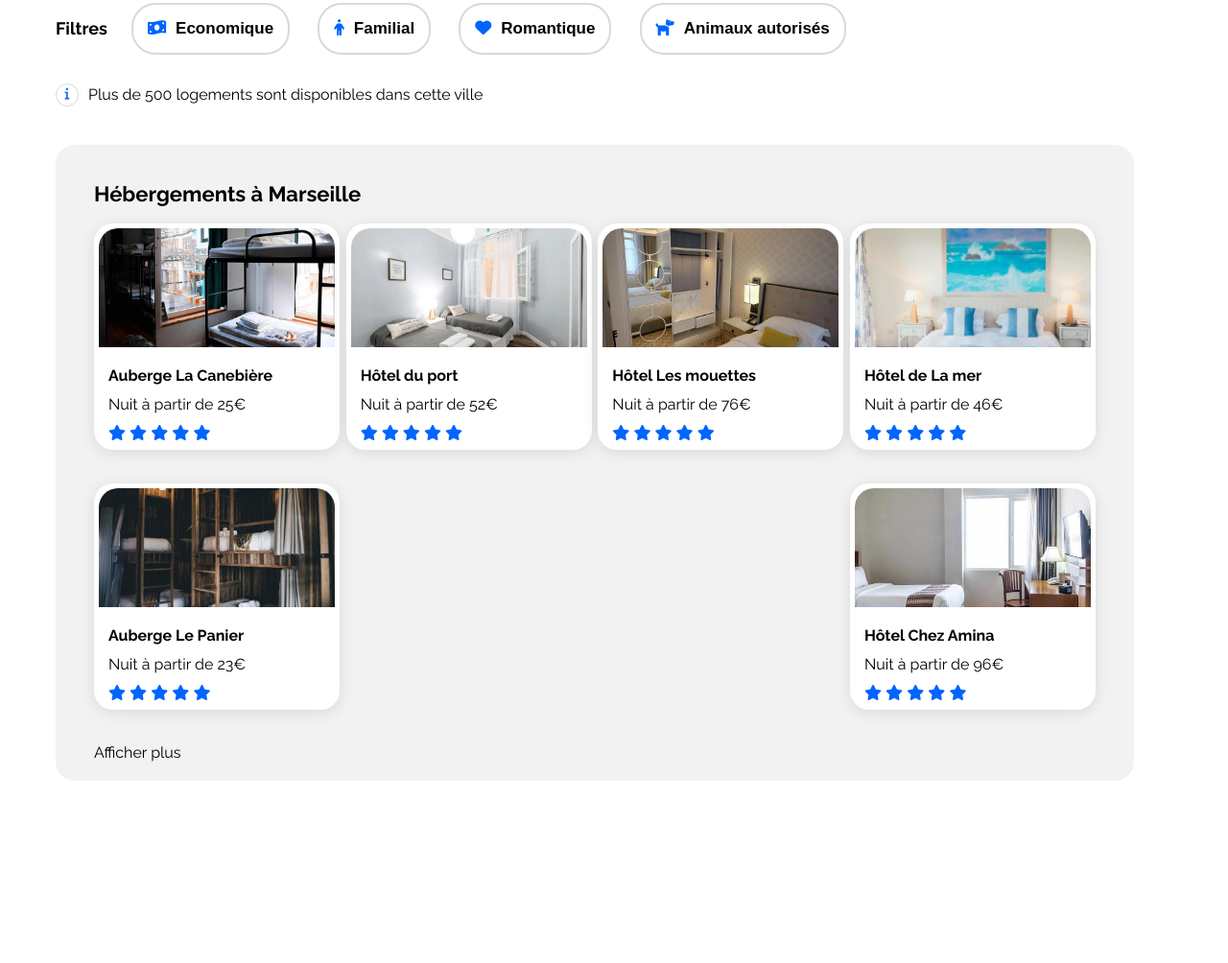
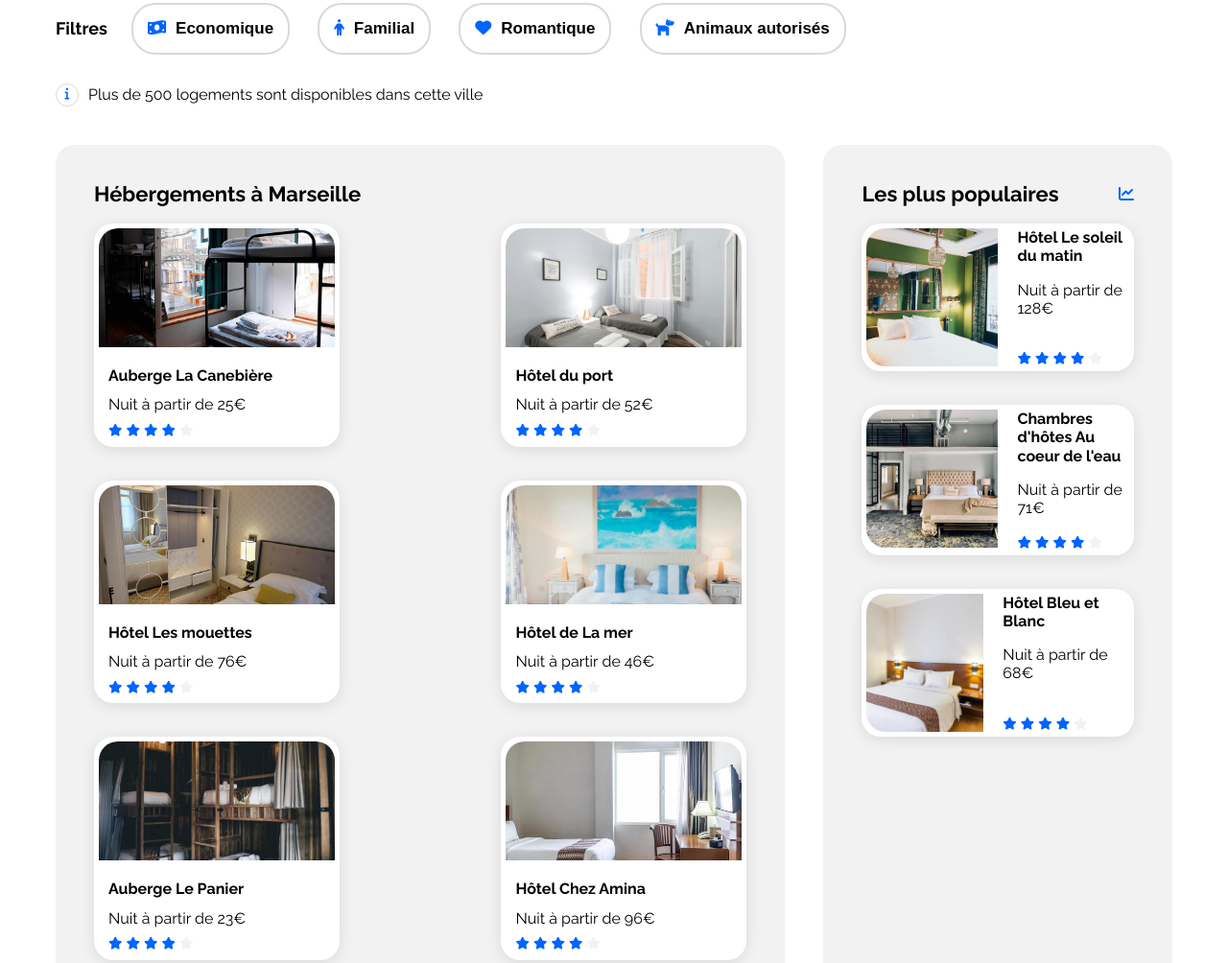
Before and after one commit to CDS-Annabelle/Booki, a plain HTML site: page index.html in a window 1280 px wide. Shown: the part 282-1286 px from the top of the page at 96% size. Before the commit the page ends 1104 px from the top, so only its background shows below. Drawn offline with Linux system fonts and the light colour scheme.

Commit message:
dev populaire

```diff
--- a/css/style.css
+++ b/css/style.css
@@ -230,3 +230,79 @@ div.container{
     padding: 0px 10px 5px 10px;
     line-height: 0.6em;
 }
+
+/* populaire */
+
+div.card-populaire{
+    display: flex;
+    flex-direction: column;
+    justify-content: space-between;
+}
+
+section.populaire {
+    flex:1;
+    background: #F2F2F2;
+    border-radius: 20px;
+    padding: 20px 40px;
+}
+
+.head-populaire{
+    display:flex;
+    justify-content: space-between;
+}
+
+.chart-icone {
+    display: flex;
+    align-items: center;
+}
+
+article.card-populaire{
+    background-color: #fff;
+    border-radius: 20px;
+    padding: 5px;
+    margin-bottom:35px;
+}
+
+article.card-populaire img {
+    width: 137px;
+    height: 144px;
+    border-radius: 20px 0px 0px 20px;
+    object-fit: cover;
+    display: flex;
+    object-position: center;
+}
+
+.content-populaire{
+    display:flex;
+}
+
+.description-populaire {
+    padding-left : 20px;
+    padding-left: 20px;
+    display: flex;
+    flex-direction: column;
+}
+
+h3.populaire{
+    margin: 0;
+}
+
+/* star*/
+i.fa-solid.fa-star.blue{
+    color: #0065FC;
+    font-size:0.8em;
+}
+
+i.fa-solid.fa-star.grey{
+    color: #F2F2F2;
+    font-size:0.8em;
+}
+
+.star {
+    margin-top :auto;
+}
+
+.more{
+    font-weight: 700;
+    font-size: 1.125em;
+}
--- a/index.html
+++ b/index.html
@@ -45,7 +45,6 @@
                 </div>
                 <p class="info"><i class="fa-solid fa-info"></i>Plus de 500 logements sont disponibles dans cette ville</p>
             </div>
-            <section>
                 <div id="hebergement">
                     <section class="marseille">
                             <h2>Hébergements à Marseille</h2>
@@ -138,9 +137,66 @@
                             <div class="more">Afficher plus</div>
             </section>
 
-            <section>
+            <section class="populaire">
+                <div class="head-populaire">
+                    <h2 class="populaire">Les plus populaires</h2>
+                    <div class="chart-icone"><i class="fa-solid fa-chart-line"></i></div>
+                </div>
+                    <div class="card-populaire">
+                            <article class="card-populaire">
+                                <div class="content-populaire">
+                                    <img src="images/hebergements/4_small/emile-guillemot-Bj_rcSC5XfE-unsplash.jpg" alt="Hôtel Le soleil du matin Marseille">
+                                    <div class="description-populaire">
+                                        <div>
+                                            <h3 class="populaire">Hôtel Le soleil du matin</h3>
+                                            <p>Nuit à partir de 128€</p>
+                                        </div>
+                                        <div class="star">
+                                            <i class="fa-solid fa-star blue"></i>
+                                            <i class="fa-solid fa-star blue"></i>
+                                            <i class="fa-solid fa-star blue"></i>
+                                            <i class="fa-solid fa-star blue"></i>
+                                            <i class="fa-solid fa-star grey"></i>
+                                        </div>
+                                    </div>
+                                </div>
+                            </article>
+                            <article class="card-populaire">
+                                <div class="content-populaire">
+                                    <img src="images/hebergements/4_small/aw-creative-VGs8z60yT2c-unsplash.jpg" alt="Chambres d'hôtes Au coeur de l'eau  Marseille">
+                                    <div class="description-populaire">
+                                        <h3 class="populaire">Chambres d'hôtes Au coeur de l'eau </h3>
+                                        <p>Nuit à partir de 71€</p>
+                                        <div class="star">
+                                            <i class="fa-solid fa-star blue"></i>
+                                            <i class="fa-solid fa-star blue"></i>
+                                            <i class="fa-solid fa-star blue"></i>
+                                            <i class="fa-solid fa-star blue"></i>
+                                            <i class="fa-solid fa-star grey"></i>
+                                        </div>
+                                    </div>
+                                </div>
+                            </article>
+                            <article class="card-populaire">
+                                <div class="content-populaire">
+                                    <img src="images/hebergements/4_small/febrian-zakaria-sjvU0THccQA-unsplash.jpg" alt="Hôtel Bleu et Blanc Marseille">
+                                    <div class="description-populaire">
+                                        <h3 class="populaire">Hôtel Bleu et Blanc</h3>
+                                        <p>Nuit à partir de 68€</p>
+                                        <div class="star">
+                                            <i class="fa-solid fa-star blue"></i>
+                                            <i class="fa-solid fa-star blue"></i>
+                                            <i class="fa-solid fa-star blue"></i>
+                                            <i class="fa-solid fa-star blue"></i>
+                                            <i class="fa-solid fa-star grey"></i>
+                                        </div>
+                                    </div>
+                                </div>
+                            </article>
+                    </div>
+            </section>
+        </div>
 
-            </section>
 
             <section>
 
```
Lines whose indentation alone changed are shown as unchanged.
